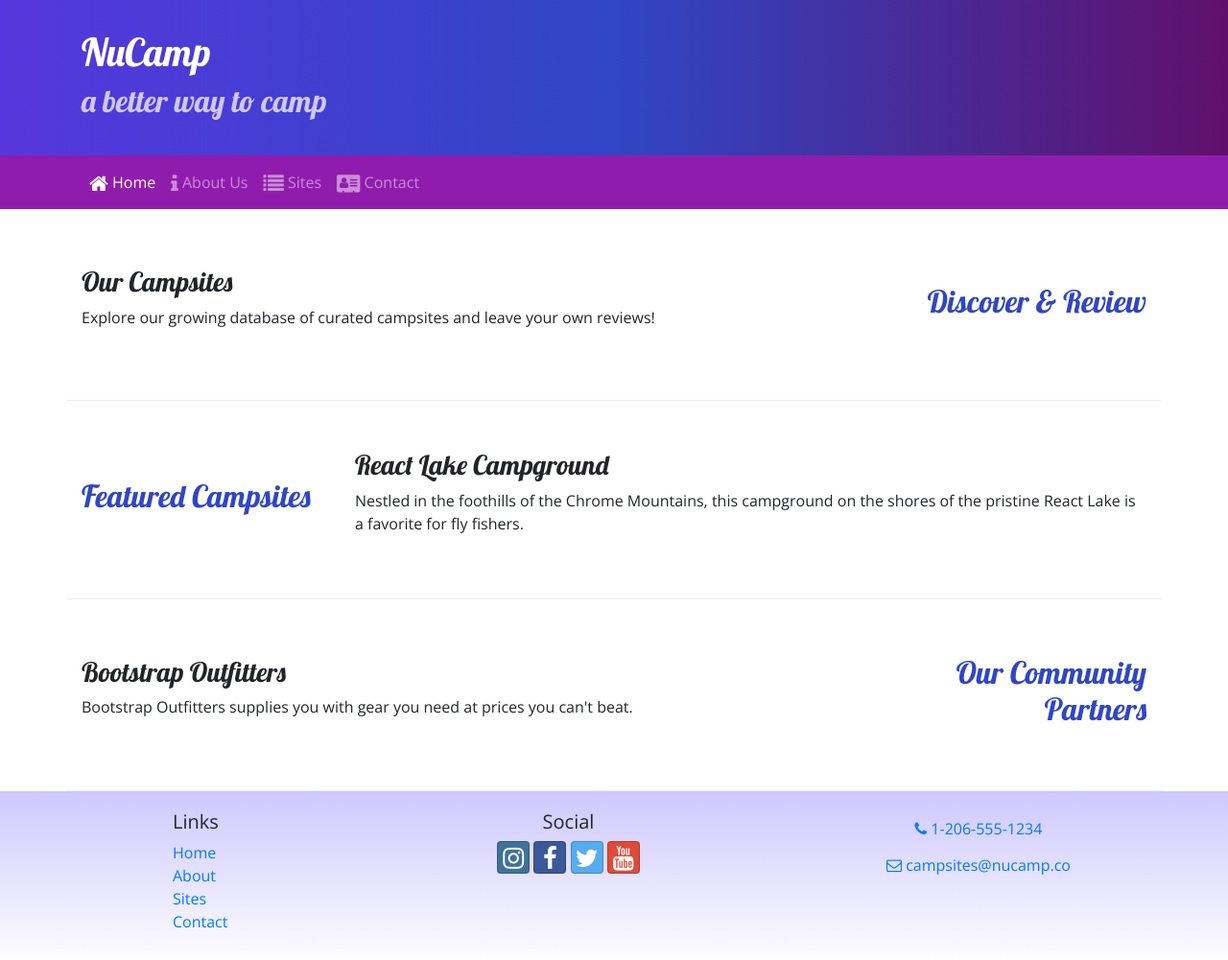
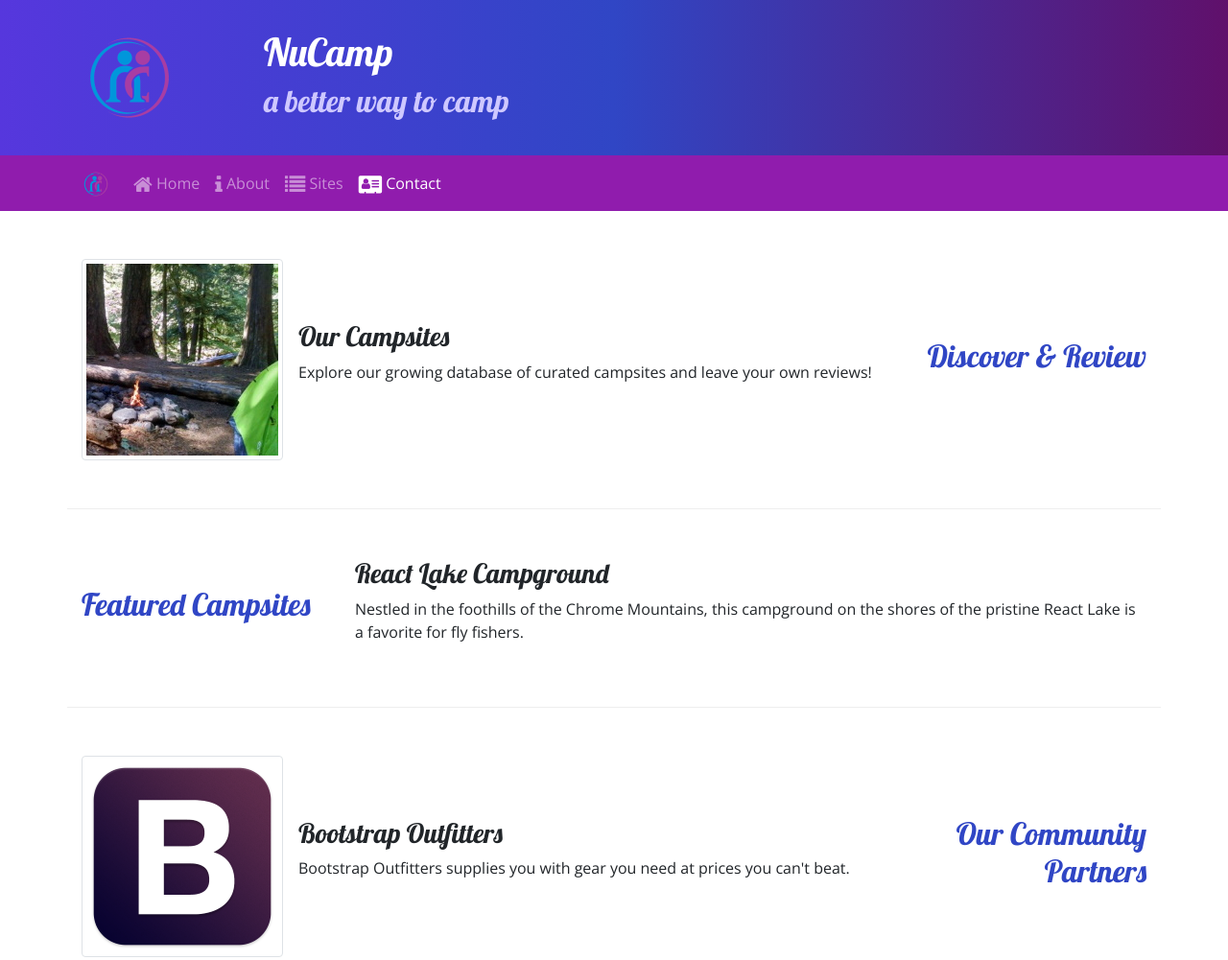
Before and after one commit to AngelaMaC/nucamp-bootstrap, a website: page index.html in a window 1280 px wide. Shown: the top 1001 px of the page at 96% size. Drawn offline with nearby package versions, Linux system fonts and the light colour scheme.

Commit message:
Thumbnails

```diff
--- a/index.html
+++ b/index.html
@@ -21,6 +21,9 @@
     <header class="jumbotron jumbotron-fluid">
         <div class="container">
             <div class="row">
+                <div class="col-4 col-sm-3 col-md-2 align-self-center">
+                    <img src="img/logo.png" alt="NuCamp Logo" class="img-fluid">
+                </div>
                 <div class="col">
                 <h1>NuCamp</h1>
                 <h2>a better way to camp</h2>
@@ -31,18 +34,19 @@
 
     <nav class="navbar navbar-expand-sm navbar-dark sticky-top">
             <div class="container">
+                <a href="#" class="navbar-brand"> <img src="img/logo.png" alt="Nucamp Logo" height="30" width="30"> </a>
+                <button class="navbar-toggler" type="button" data-toggle="collapse" data-target="#nucampNavbar">
+                    <span class="navbar-toggler-icon"></span>
+                </button>
                 <div class="collapse navbar-collapse" id="nucampNavbar">
                     <ul class="navbar-nav">
-                <li class="nav-item active"> <a href="#" class="nav-link"><i class="fa fa-home fa-lg"></i> Home </a></li>
-                <li class="nav-item"> <a href="aboutus.html" class="nav-link"> <i class="fa fa-info fa-lg"></i> About Us </a> </li>
-                <li class="nav-item"> <a href="#" class="nav-link"><i class="fa fa-list fa-lg"></i> Sites </a> </li>
-                <li class="nav-item"> <a href="contactus.html" class="nav-link"><i class="fa fa-address-card fa-lg"></i> Contact </a> </li>
+                        <li class="nav-item"><a class="nav-link" href="index.html"><i class="fa fa-home fa-lg"></i> Home</a></li>
+                        <li class="nav-item"><a class="nav-link" href="aboutus.html"><i class="fa fa-info fa-lg"></i> About</a></li>
+                        <li class="nav-item"><a class="nav-link" href="#"><i class="fa fa-list fa-lg"></i> Sites</a></li>
+                        <li class="nav-item active"><a class="nav-link" href="contactus.html"><i class="fa fa-address-card fa-lg"></i> Contact</a></li>
                     </ul>
                 </div>
             </div>
-        <button class="navbar-toggler" type="button" data-toggle="collapse" data-target="#nucampNavbar">
-            <span class="navbar-toggler-icon"></span>
-        </button>
         </nav>
 
     <div class="container">
@@ -51,8 +55,13 @@
                 <h2 class="text-sm-right">Discover & Review</h2>
             </div>
             <div class="col">
+                <div class="media">
+                    <img class="d-flex mr-3 img-thumbnail" src="img/breadcrumb-trail-thumb.jpg" alt="Breadcrumb Trail Crumb">
+                    <div class="media-body align-self-center">
                     <h3>Our Campsites</h3>
                     <p>Explore our growing database of curated campsites and leave your own reviews!</p>
+                </div>
+                </div>
             </div>
         </div>
     </div>
@@ -76,8 +85,13 @@
                 <h2 class="text-sm-right">Our Community Partners</h2>
             </div>
             <div class="col">
+                <div class="media">
+                    <img src="img/bootstrap-thumb.png" alt="Bootstrap Outfitters" class="d-flex mr-3 img-thumbnail">
+                    <div class="media-body align-self-center">
                     <h3>Bootstrap Outfitters</h3>
                     <p>Bootstrap Outfitters supplies you with gear you need at prices you can't beat.</p>
+                    </div>
+                </div>
             </div>
         </div>
     </div>
```
Also changed, not shown: aboutus.html (+9 -4 lines), contactus.html (+6 -2 lines), img/bootstrap-thumb.png (added), img/breadcrumb-trail-thumb.jpg (added), img/breadcrumb-trail.jpg (added), img/chrome-river-thumb.jpg (added), img/chrome-river.jpg (added), img/logo.png (added), img/react-lake-thumb.jpg (added), img/react-lake.jpg (added). Lines whose indentation alone changed are shown as unchanged.
